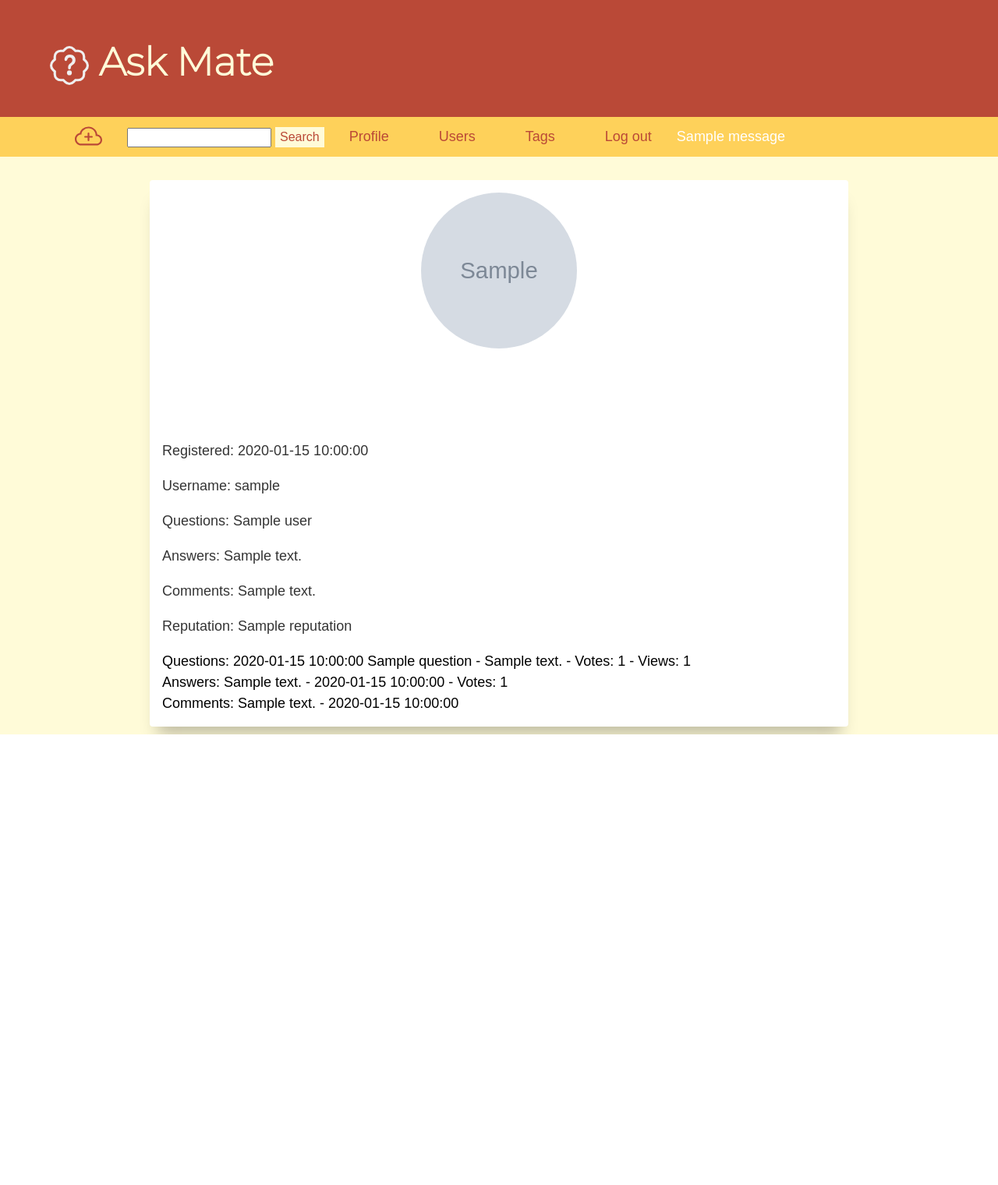
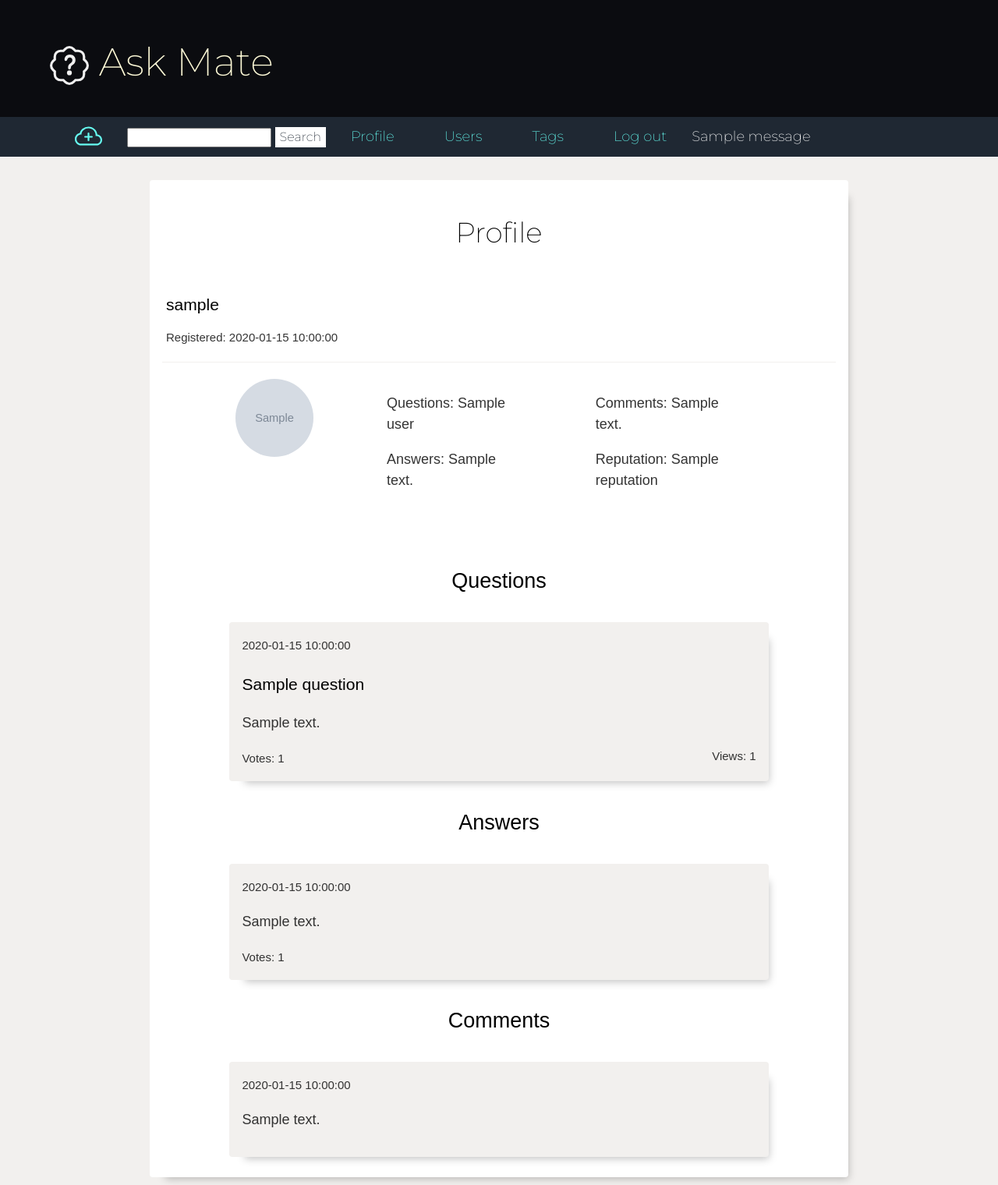
Before and after one commit to CodecoolGlobal/ask-mate-3-python-traumcode, a Flask app: page /user/1 in a window 1280 px wide. Shown: the whole page at 78% size. Before the commit the page ends 942 px from the top, so only its background shows below. Run offline with Flask 2, Linux system fonts and the light colour scheme; the visitor is signed in with stand-in values (Sample User, id 1); grey boxes marked "Sample" are stand-in pictures; one stand-in notice (Sample message) is shown; a database or web service that is not in the repository returns one stand-in record (values such as "Sample title"); some libraries are stand-ins or nearby versions.

Commit message:
added more styling

```diff
--- a/database_common.py
+++ b/database_common.py
@@ -5,8 +5,8 @@ import psycopg2.extras
 
 def get_connection_string():
 
-    os.environ['PSQL_USER_NAME'] = 'flori'
-    os.environ['PSQL_PASSWORD'] = 'sticktogether'
+    os.environ['PSQL_USER_NAME'] = 'darkp'
+    os.environ['PSQL_PASSWORD'] = '12345'
     os.environ['PSQL_HOST'] = 'localhost'
     os.environ['PSQL_DB_NAME'] = 'askmate'
 
--- a/server.py
+++ b/server.py
@@ -40,6 +40,10 @@ def login_required(func):
             flash("You need to login first")
             return redirect(url_for('login_page'))
     return wrap
+
+
+def owner_authorization_required(func):
+    pass
 
 
 def login_forbidden(func):
--- a/static/style.css
+++ b/static/style.css
@@ -6,7 +6,7 @@
 
 
 body {
-  background-color: #FFFBD8;
+  background-color: #f2f0ee;
   font-family: "Dosis", sans-serif;
   font-weight: 500;
   font-size: 1.125rem;
@@ -15,17 +15,25 @@ body {
   margin: 0;
 }
 
+h2 {
+    font-weight: normal;
+}
+
+h3 {
+    font-weight: normal;
+}
+
 .header {
-    background-color: #BA4937;
+    background-color: #0b0c10;
     padding: .5rem 0 0 0;
     margin: 0;
-    color: #fff;
+    color: #ffffff;
+
 }
 
 .after-header {
-    background-color: #FED15A;
+    background-color: #1f2833;
     margin-bottom: 20px;
-
 }
 
 .header-logo-wrapper {
@@ -43,6 +51,7 @@ body {
     padding: 0;
     display: flex;
     align-items: center;
+    font-family: "Montserrat";
 }
 
 .after-header .after-header-wrapper a:link, .after-header .after-header-wrapper a:visited {
@@ -50,11 +59,11 @@ body {
     display: block;
     padding: .5rem 2rem;
     margin: 0;
-    color: #BA4937;
+    color: #66fcf1;
 }
 
 .after-header .after-header-wrapper a:hover {
-    color: #FFFBD8;
+    color: #45a29e;
 }
 
 p {
@@ -75,13 +84,13 @@ text-decoration: none;
 
 .links-decoration2:hover {
   text-decoration: none;
-  color: #FED15A
+  color: #66fcf1;
 }
 
 
 .links-decoration2 {
   text-decoration: none;
-  color: #BA4937
+  color: #45a29e;
 }
 
 .text-decoration-return-button {
@@ -126,6 +135,7 @@ margin-top: 3.125rem;
     text-align: left;
     font-size: 50px;
     font-family: "Montserrat";
+    font-weight: lighter;
 }
 
 .logo-image {
@@ -137,7 +147,7 @@ margin-top: 3.125rem;
 
 .box {
     margin: 0 auto;
-    width: 50%;
+    width: 70%;
     text-align: left;
     line-height: 1.5;
 
@@ -146,7 +156,7 @@ margin-top: 3.125rem;
 
 .box-answers-comments {
 margin: 0 auto;
-width: 50%;
+width: 70%;
 text-align: left;
 
 }
@@ -160,27 +170,29 @@ text-align: left;
 }
 
 .submit-button {
-    font-size: 19px;
-    color: #BA4937;
-    background-color: #FFFBD8;
+    font-size: 18px;
+    color: #45a29e;
+    background-color: #f2f0ee;
 
 }
 
 .submit-button:hover{
-border: 1px solid red;
-border-radius: 5px;
+    border: 1px solid red;
+    border-radius: 5px;
+    color: #66fcf1;
 }
 
 
 .submit-button-tag {
     font-size: 16px;
-    color: #BA4937;
-    background-color: #FFFBD8;
+    color: #1f2833;
+    background-color: white;
+    font-family: "Montserrat";
 }
 
-.submit-button-tag:hover{
-border: 1px solid #BA4937;
-border-radius: 5px;
+.submit-button-tag:hover {
+    border: 1px solid #66fcf1;
+    font-size: 16px;
 }
 
 .margin-top {
@@ -278,7 +290,7 @@ figure {
     padding: 1rem;
     margin: 10px auto;
     border-radius: 0.25rem;
-    box-shadow: 0 20px 20px -10px rgba(0,0,0,0.25);
+    box-shadow: 10px 12px 10px -10px rgba(0, 0, 0, 0.25);
     text-align: left;
     line-height: 1.5;
 
@@ -336,18 +348,20 @@ figure {
 }
 
 .profile-avatar {
-    vertical-align: middle;
-    width: 200px;
-    height: 200px;
+    width: 100px;
+    height: 100px;
     border-radius: 50%;
 }
 
+.image-and-details-card {
+    display: flex;
+    text-align: center;
+}
+
 .image-card {
-    display: block;
-    margin-left: auto;
-    margin-right: auto;
-    width: 50%;
-    text-align: center;
+    display: flex;
+    width: 40%;
+    flex-direction: column;
 }
 
 .box-card-profile {
@@ -365,6 +379,24 @@ figure {
 
 }
 
+.copilul {
+    display: flex;
+    flex-direction: column;
+    flex-wrap: wrap;
+    width:100%;
+}
+
+.copilul > .profile-questions-answers-comments-card {
+    overflow: hidden;
+    width: 80%;
+    background-color: #f2f0ee;
+    padding: 1rem;
+    margin: 10px auto;
+    border-radius: 0.25rem;
+    box-shadow: 10px 12px 10px -10px rgba(0, 0, 0, 0.25);
+    line-height: 1.5;
+}
+
 .main-card-profile > .copilul {
     overflow: hidden;
     width: 100%;
@@ -372,32 +404,65 @@ figure {
     padding: 1rem;
     margin: 10px auto;
     border-radius: 0.25rem;
-    box-shadow: 0 20px 20px -10px rgba(0,0,0,0.25);
+    box-shadow: 10px 12px 10px -10px rgba(0, 0, 0, 0.25);
     line-height: 1.5;
 }
 
 .profile-details-card {
     text-align: left;
-    padding-top: 80px;
+    display: flex;
+    width: 80%;
+}
+
+.profile-details-card-arrange {
+    margin-right: 20%;
+}
+
+#users {
+    word-wrap: break-word;
+    border-collapse: collapse;
+    width: 100%;
+    font-size: 15px;
+}
+
+#users td, #users th {
+    border: 1px solid #ddd;
+    padding: 5px;
+}
+
+#users tr:nth-child(even){background-color: #f2f0ee}
+/*#users tr:hover {background-color: #66fcf1}*/
+
+#users th {
+    padding-top: 3px;
+    padding-bottom: 3px;
+    text-align: left;
+    background-color: #1f2833;
+    color: white;
+}
+
+
+.sign-up-log-in-button {
+    background-color: #49c5b6;
+    border: none;
+    color: white;
+    padding: 5px 50px;
+    margin: 4px 2px;
+    cursor: pointer;
+    font-size: 20px;
+    font-family: "Montserrat";
+    font-weight: lighter;
+}
+
+.page-titles {
+    font-weight: lighter;
+    font-family: "Montserrat";
+    text-align: center;
 }
 
 /* Color Theme Swatches in Hex */
-.color-theme_PaletteFinal-1-hex { color: #165D63; }
-.color-theme_PaletteFinal-2-hex { color: #FFFBD8; }
-.color-theme_PaletteFinal-3-hex { color: #FED15A; }
-.color-theme_PaletteFinal-4-hex { color: #DA9D42; }
-.color-theme_PaletteFinal-5-hex { color: #ba4937; }
-
-/* Color Theme Swatches in RGBA */
-.color-theme_PaletteFinal-1-rgba { color: rgba(22, 93, 99, 1); }
-.color-theme_PaletteFinal-2-rgba { color: rgba(255, 251, 216, 1); }
-.color-theme_PaletteFinal-3-rgba { color: rgba(254, 209, 90, 1); }
-.color-theme_PaletteFinal-4-rgba { color: rgba(218, 157, 66, 1); }
-.color-theme_PaletteFinal-5-rgba { color: rgba(186, 73, 55, 1); }
-
-/* Color Theme Swatches in HSLA */
-.color-theme_PaletteFinal-1-hsla { color: hsla(184, 63, 23, 1); }
-.color-theme_PaletteFinal-2-hsla { color: hsla(53, 100, 92, 1); }
-.color-theme_PaletteFinal-3-hsla { color: hsla(43, 98, 67, 1); }
-.color-theme_PaletteFinal-4-hsla { color: hsla(35, 67, 55, 1); }
-.color-theme_PaletteFinal-5-hsla { color: hsla(8, 54, 47, 1); }
+.color-theme_PaletteFinal-1-hex { color: #0b0c10; }
+.color-theme_PaletteFinal-2-hex { color: #1f2833; }
+.color-theme_PaletteFinal-3-hex { color: #ffffff; }
+.color-theme_PaletteFinal-4-hex { color: #66fcf1; }
+.color-theme_PaletteFinal-5-hex { color: #46a29e; }
--- a/templates/show-profile.html
+++ b/templates/show-profile.html
@@ -9,8 +9,14 @@
     <div class="box-card-profile">
         <div class="main-card-profile">
             <div class="copilul">
+            <h1 class="page-titles">Profile</h1>
                 {% for details in show_details %}
+
+                    <h3 style="border-bottom: 1px solid #f2f0ee;padding: 5px">{{ details.username }}<br>
+                        <p style="font-size: 15px">Registered: {{ details.registration_date }}</p></h3>
+
                     {% if details.image %}
+                        <div class="image-and-details-card">
                         <div class="image-card">
                             <figure><img class="profile-avatar" alt="image from user"
                                          src="{{ url_for('static', filename='images/' + details.image) }}" height="150">
@@ -19,33 +25,46 @@
                     {% else %}
                         <figure></figure>{% endif %}
                 <div class="profile-details-card">
-                        <p>Registered: {{ details.registration_date }}</p>
-                        <p>Username: {{ details.username }}</p>
+                    <div class="profile-details-card-arrange">
                         <p>Questions: {{ details.asked_question }}</p>
                         <p>Answers: {{ details.answers }}</p>
+                    </div>
+                    <div class="profile-details-card-arrange">
                         <p>Comments: {{ details.comments }}</p>
                         <p>Reputation: {{ details.reputation }}</p>
                     </div>
+                </div>
+                </div>
                 {% endfor %}
+                <h2 class="text-center">Questions</h2>
+                {% for question in questions %}
                     <div class="profile-questions-answers-comments-card">
-                    Questions:
-                    {% for question in questions %}
-                        {{ question.submission_time }}
-                        {{ question.title }} - {{ question.message }} - Votes: {{ question.vote_number }} - Views: {{ question.view_number }}
+                        <small>{{ question.submission_time }}</small>
+                        <h3>{{ question.title }}</h3>
+                        <p>{{ question.message }}</p>
+                        <small>Votes: {{ question.vote_number }}</small>
+                        <small style="float: right">Views: {{ question.view_number }}</small>
+
+                    </div>
                 {% endfor %}
+
+                <h2 class="text-center">Answers</h2>
+                {% for answer in answers %}
+                    <div class="profile-questions-answers-comments-card">
+                        <small>{{ answer.submission_time }}</small>
+                        <p>{{ answer.message }}</p>
+                        <small>Votes: {{ answer.vote_number }}</small>
                     </div>
+                {% endfor %}
+
+                <h2 class="text-center">Comments</h2>
+                {% for comment in comments %}
                     <div class="profile-questions-answers-comments-card">
-                    Answers:
-                    {% for answer in answers %}
-                        {{ answer.message }} - {{ answer.submission_time }} - Votes: {{ answer.vote_number }}
+                        <small>{{ comment.submission_time }}</small>
+                        <p>{{ comment.message }}</p>
+                    </div>
                 {% endfor %}
-                </div>
-                <div class="profile-questions-answers-comments-card">
-                    Comments:
-                    {% for comment in comments %}
-                        {{ comment.message }} - {{ comment.submission_time }}
-                    {% endfor %}
-                </div>
+
             </div>
         </div>
     </div>
```
Also changed, not shown: templates/login.html (+17 -10 lines), templates/registration.html (+20 -11 lines), templates/users-list.html (+45 -3 lines), static/images/4703a729-e0f4-4ee4-b1a8-c77455dc0c5dScreenshot_from_2020-08-29_23-40-27.png (added), static/images/99cde736-9592-48bb-8e8a-88476b753a57Screenshot_from_2020-09-22_13-06-26.png (added), static/images/back.svg, static/images/cloud-plus.svg, static/images/dc5dd272-d8ef-443b-9232-1457e97597f6Screenshot_from_2020-11-13_19-58-48.png (added), static/images/e06fb181-ef00-4b57-b9ef-fa978144cdef9968354a31e06a03b371467e989dcc9d.jpg (added), static/images/f9acd403-cd66-45c9-bb18-07f783f2b91e9968354a31e06a03b371467e989dcc9d.jpg (added). Lines whose indentation alone changed are shown as unchanged.
